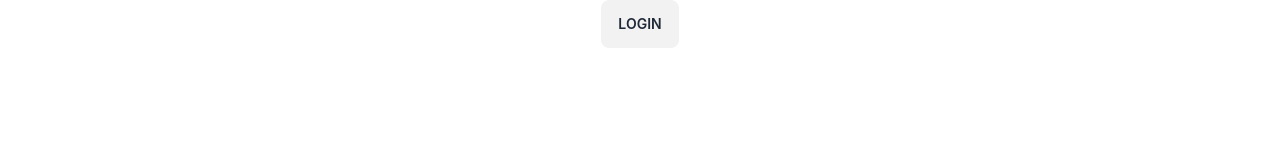
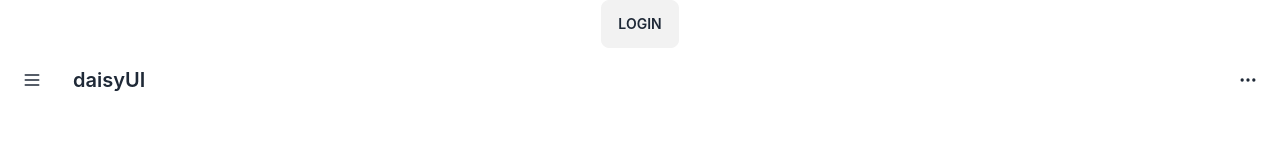
Before and after one commit to ParthPant/MyBank, a React (Create React App) app in the folder my-bank/: page / in a window 1280 px wide. Shown: the top 162 px of the page. Built offline with nearby package versions, Linux system fonts and the light colour scheme.

Commit message:
Added Navbar and  BrowserRouter

```diff
--- a/my-bank/src/App.js
+++ b/my-bank/src/App.js
@@ -5,6 +5,21 @@
   return (
     <div className="App">
       <button class="btn">Login</button>
+      <div className="navbar bg-base-100">
+  <div className="flex-none">
+    <button className="btn btn-square btn-ghost">
+      <svg xmlns="http://www.w3.org/2000/svg" fill="none" viewBox="0 0 24 24" className="inline-block w-5 h-5 stroke-current"><path strokeLinecap="round" strokeLinejoin="round" strokeWidth="2" d="M4 6h16M4 12h16M4 18h16"></path></svg>
+    </button>
+  </div>
+  <div className="flex-1">
+    <a className="btn btn-ghost normal-case text-xl">daisyUI</a>
+  </div>
+  <div className="flex-none">
+    <button className="btn btn-square btn-ghost">
+      <svg xmlns="http://www.w3.org/2000/svg" fill="none" viewBox="0 0 24 24" className="inline-block w-5 h-5 stroke-current"><path strokeLinecap="round" strokeLinejoin="round" strokeWidth="2" d="M5 12h.01M12 12h.01M19 12h.01M6 12a1 1 0 11-2 0 1 1 0 012 0zm7 0a1 1 0 11-2 0 1 1 0 012 0zm7 0a1 1 0 11-2 0 1 1 0 012 0z"></path></svg>
+    </button>
+  </div>
+</div>
     </div>
   );
 }
--- a/my-bank/src/index.js
+++ b/my-bank/src/index.js
@@ -3,12 +3,13 @@
 import './index.css';
 import App from './App';
 import reportWebVitals from './reportWebVitals';
+import { BrowserRouter } from 'react-router-dom';
 
 const root = ReactDOM.createRoot(document.getElementById('root'));
 root.render(
-  <React.StrictMode>
+  <BrowserRouter>
     <App />
-  </React.StrictMode>
+  </BrowserRouter>
 );
 
 // If you want to start measuring performance in your app, pass a function
```
Also changed, not shown: my-bank/src/Navbar.js (added).
